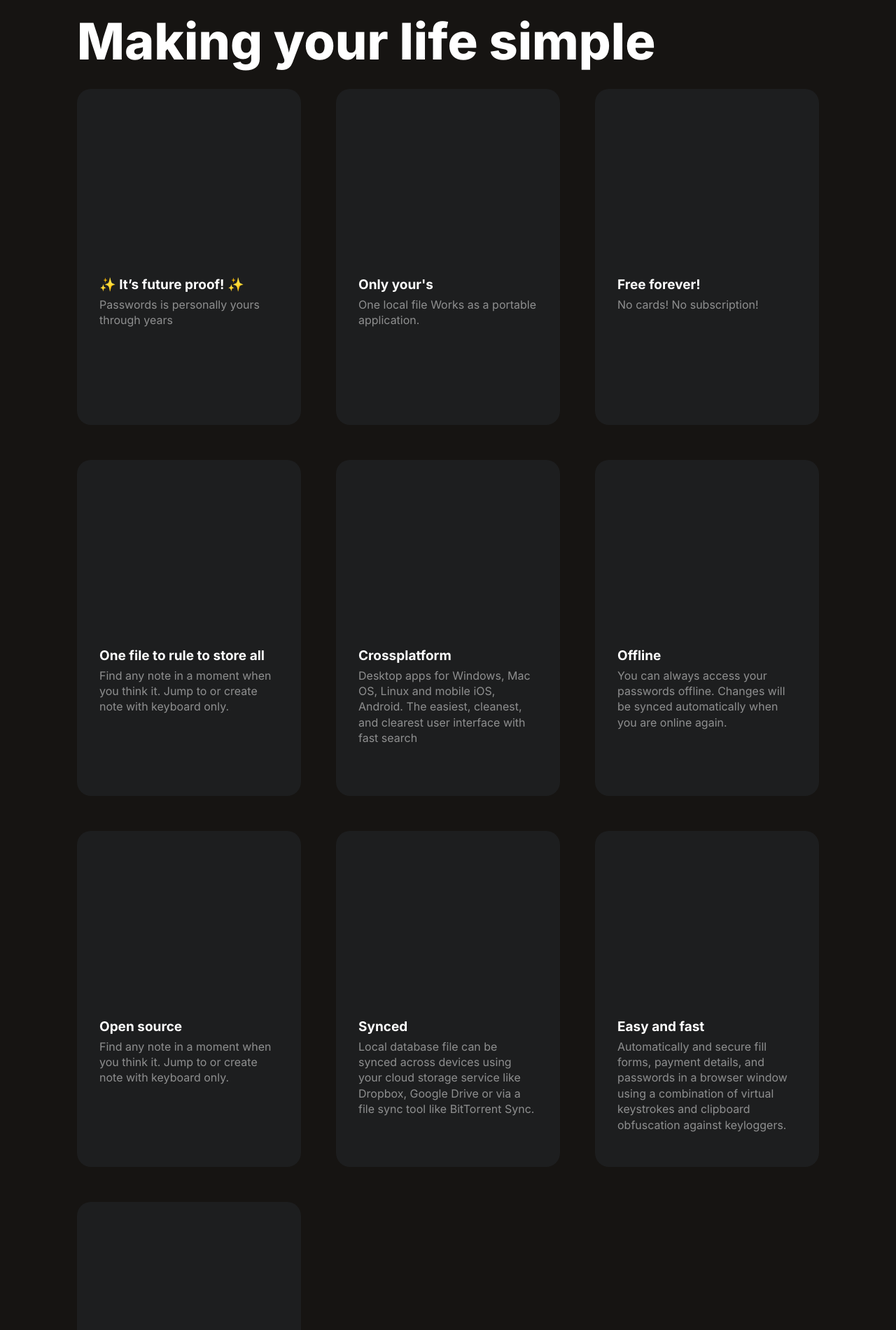
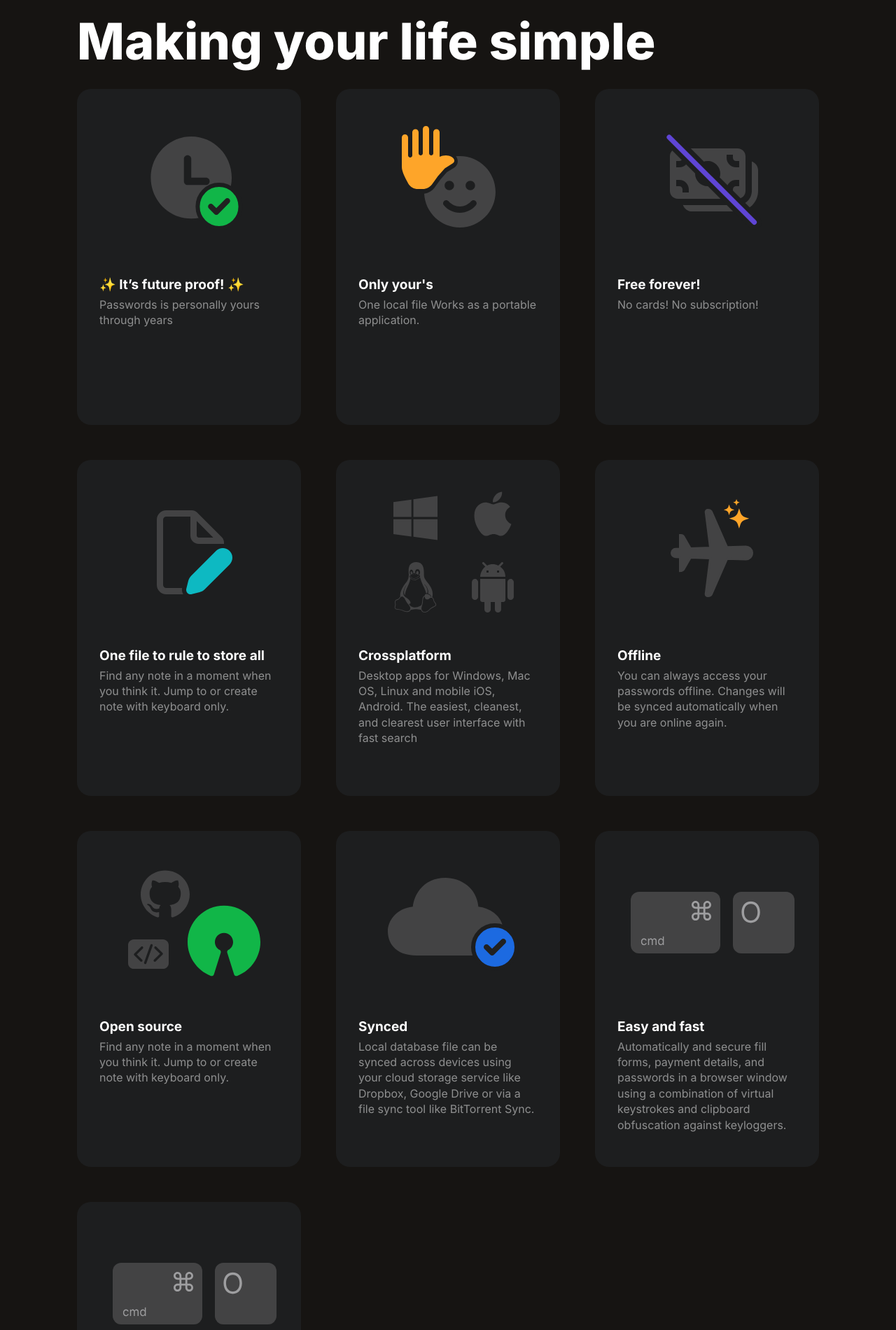
Before and after one commit to GreatChocopie/keepasa-landing, a plain HTML site: page index.html in a window 1280 px wide. Shown: the part 1420-3320 px from the top of the page at 70% size. Drawn offline with nearby package versions, Linux system fonts and the light colour scheme; files whose address does not match are found by name.

Commit message:
иконки в карточках

```diff
--- a/css/style.scss
+++ b/css/style.scss
@@ -142,7 +142,66 @@ ul {
     border-radius: 20px;
     margin-bottom: 50px;
 }
-
+.card-list__item:nth-child(1) {
+    background-image: url(../img/vis-small-9.svg);
+    background-size: 256px 200px;
+    background-repeat: no-repeat;
+    background-position:  40px  32px;
+}
+.card-list__item:nth-child(2) {
+    background-image: url(../img/vis-small-8.svg);
+    background-size: 256px 200px;
+    background-repeat: no-repeat;
+    background-position:  40px  32px;
+}
+.card-list__item:nth-child(3) {
+    background-image: url(../img/vis-small-1.svg);
+    background-size: 256px 200px;
+    background-repeat: no-repeat;
+    background-position:  40px  32px;
+}
+.card-list__item:nth-child(4) {
+    background-image: url(../img/vis-small-7.svg);
+    background-size: 256px 200px;
+    background-repeat: no-repeat;
+    background-position:  40px  32px;
+}
+.card-list__item:nth-child(5) {
+    background-image: url(../img/vis-small-6.svg);
+    background-size: 256px 200px;
+    background-repeat: no-repeat;
+    background-position:  40px  32px;
+}
+.card-list__item:nth-child(6) {
+    background-image: url(../img/vis-small-2.svg);
+    background-size: 256px 200px;
+    background-repeat: no-repeat;
+    background-position:  40px  32px;
+}
+.card-list__item:nth-child(7) {
+    background-image: url(../img/vis-small-5.svg);
+    background-size: 256px 200px;
+    background-repeat: no-repeat;
+    background-position:  40px  32px;
+}
+.card-list__item:nth-child(8) {
+    background-image: url(../img/vis-small-4.svg);
+    background-size: 256px 200px;
+    background-repeat: no-repeat;
+    background-position:  40px  32px;
+}
+.card-list__item:nth-child(9) {
+    background-image: url(../img/vis-small-3.svg);
+    background-size: 256px 200px;
+    background-repeat: no-repeat;
+    background-position:  40px  32px;
+}
+.card-list__item:nth-child(10) {
+    background-image: url(../img/vis-small-3.svg);
+    background-size: 256px 200px;
+    background-repeat: no-repeat;
+    background-position:  40px  32px;
+}
 .card-list__item-headline {
     font-family: Inter;
     font-style: normal;
@@ -202,7 +261,7 @@ ul {
 }
 
 .item-list__item-link {
-    ont-family: Inter;
+    font-family: Inter;
     font-style: normal;
     font-weight: normal;
     font-size: 16px;
```
Also changed, not shown: css/style.css, img/vis-small-1.svg (added), img/vis-small-2.svg (added), img/vis-small-3.svg (added), img/vis-small-4.svg (added), img/vis-small-5.svg (added), img/vis-small-6.svg (added), img/vis-small-7.svg (added), img/vis-small-8.svg (added), img/vis-small-9.svg (added), 1 other file.
